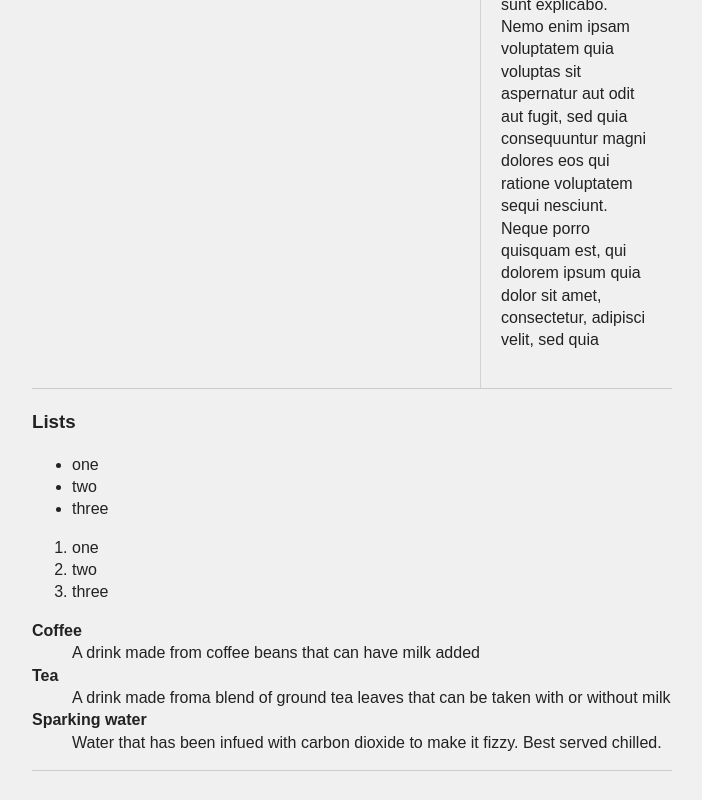
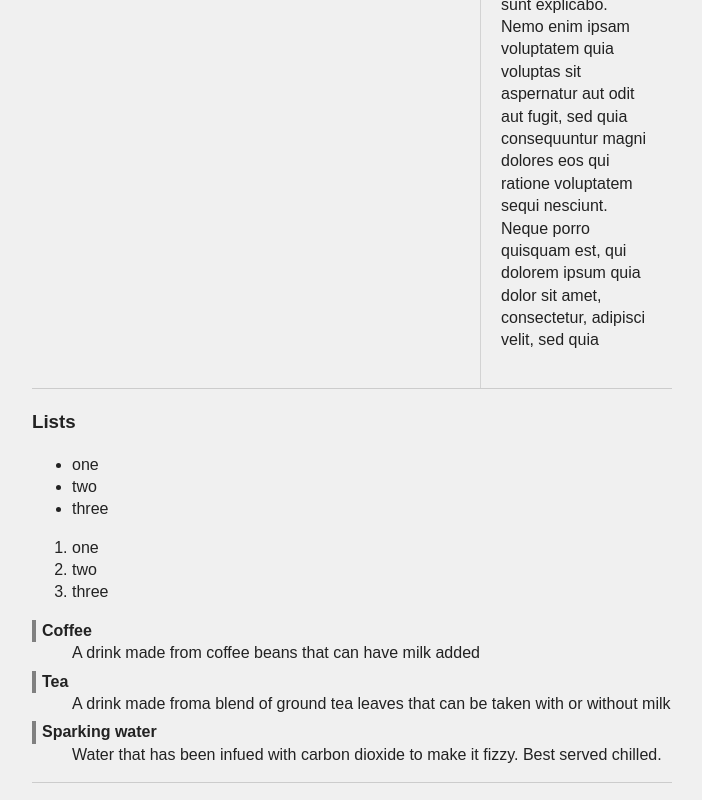
Before and after one commit to rohanleach4/kickstart-css, a plain HTML site: page index.html in a window 1280 px wide. Shown: the part 1375-2175 px from the top of the page, without its empty margins (288-990 px from the left). Drawn offline with Linux system fonts and the light colour scheme.

Commit message:
Style change on list

```diff
--- a/css/kickstarter.css
+++ b/css/kickstarter.css
@@ -57,7 +57,7 @@ figure {
   margin: 0;
   position: relative;
   padding: 10px;
-  border-left: 10px solid #ccc;
+  border-left: 10px solid grey;
   background-color: white;
 }
 
@@ -149,4 +149,10 @@ ol > li {
 
 dt {
   font-weight: bold;
+  border-left: 4px solid grey;
+  padding-left: 6px;
 }
+
+dd {
+  margin-bottom: 6px;
+}
```
